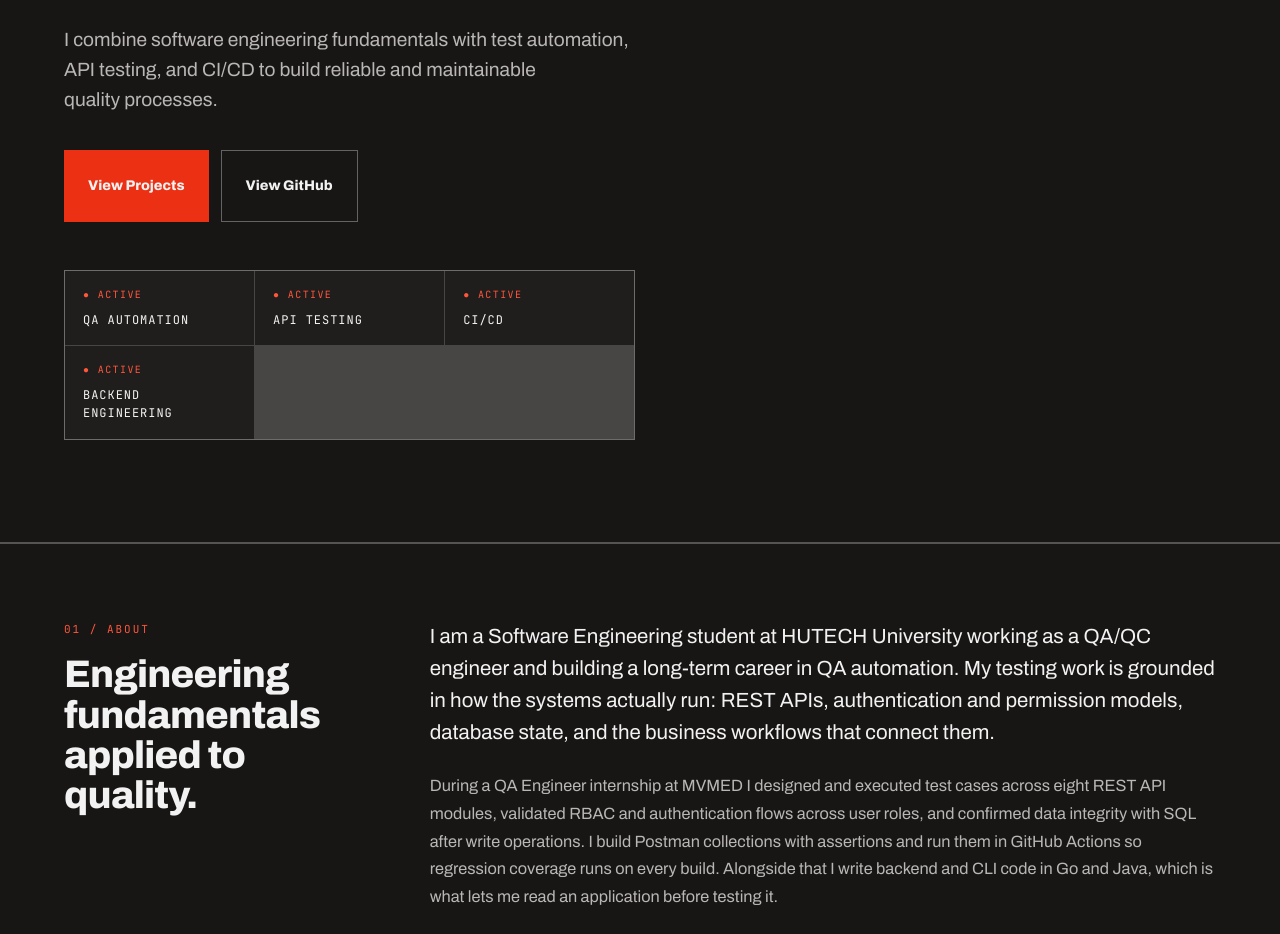
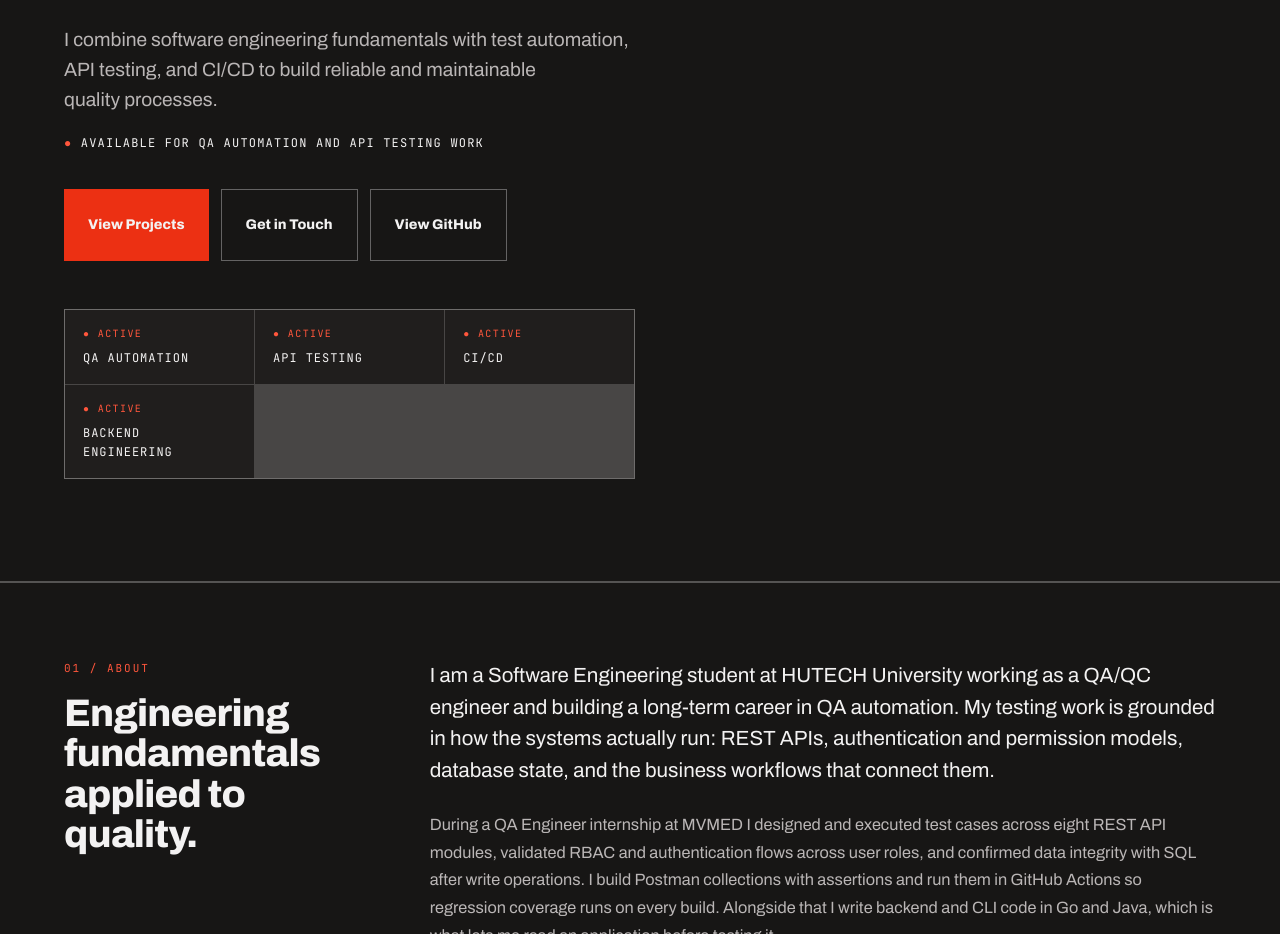
Before and after one commit to JustCallMeMin/portfolio, a plain HTML site: page index.html in a window 1280 px wide. Shown: the part 820-1754 px from the top of the page. Drawn offline with Linux system fonts and the light colour scheme.

Commit message:
Signal availability without tying it to one engagement type
A visitor arriving from anywhere other than a job listing had no way to
tell whether contacting was welcome, and no contact action above the
fold. Adds an availability line under the hero summary and a Get in
Touch button alongside the existing hero CTAs.

The wording names the work rather than the arrangement, so it reads the
same to an employer and to a client with an app to test. Existing
history stays as written, since the internship is factual.

Co-Authored-By: Claude Opus 5 <noreply@anthropic.com>

```diff
--- a/index.html
+++ b/index.html
@@ -83,8 +83,10 @@ a:hover { color: #ff9783; }
         <p style="margin:0 0 20px;font-family:'JetBrains Mono',ui-monospace,monospace;font-size:11px;letter-spacing:0.18em;text-transform:uppercase;color:#ff563c">QA Automation Engineer · Ho Chi Minh City</p>
         <h1 style="margin:0;font-size:clamp(2.6rem,6vw,5.2rem);font-weight:900;line-height:0.98;letter-spacing:-0.03em;text-wrap:pretty">QA Automation Engineer building reliable software through automation</h1>
         <p style="margin:28px 0 0;max-width:660px;font-size:clamp(1rem,1.5vw,1.24rem);color:#bab6b6;text-wrap:pretty">I combine software engineering fundamentals with test automation, API testing, and CI/CD to build reliable and maintainable quality processes.</p>
+        <p style="margin:20px 0 0;font-family:'JetBrains Mono',ui-monospace,monospace;font-size:12px;letter-spacing:0.1em;text-transform:uppercase;color:#f3f2f2"><span style="color:#ff563c">●</span> Available for QA automation and API testing work</p>
         <div style="display:flex;flex-wrap:wrap;gap:12px;margin-top:36px">
           <a href="#projects" style="min-height:46px;display:inline-flex;align-items:center;padding:12px 24px;background:#ec3013;color:#f3f2f2;font-weight:800;font-size:14px;text-decoration:none" class="hv9">View Projects</a>
+          <a href="#contact" style="min-height:46px;display:inline-flex;align-items:center;padding:12px 24px;border:1px solid rgba(243,242,242,0.35);color:#f3f2f2;font-weight:800;font-size:14px;text-decoration:none" class="hv10">Get in Touch</a>
           <a href="https://github.com/JustCallMeMin" style="min-height:46px;display:inline-flex;align-items:center;padding:12px 24px;border:1px solid rgba(243,242,242,0.35);color:#f3f2f2;font-weight:800;font-size:14px;text-decoration:none" class="hv10">View GitHub</a>
         </div>
         <div style="display:grid;grid-template-columns:repeat(auto-fit,minmax(150px,1fr));gap:1px;margin-top:48px;background:rgba(243,242,242,0.22);border:1px solid rgba(243,242,242,0.22)">
```
